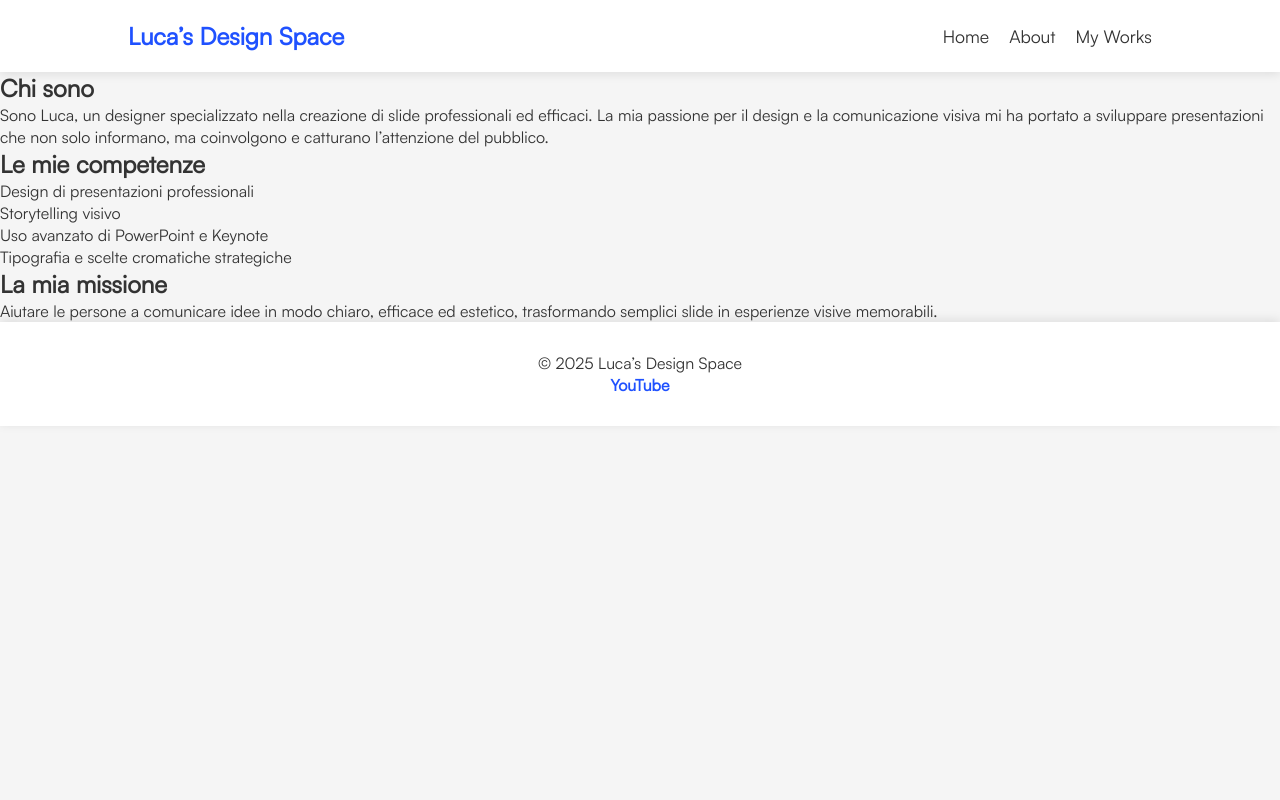
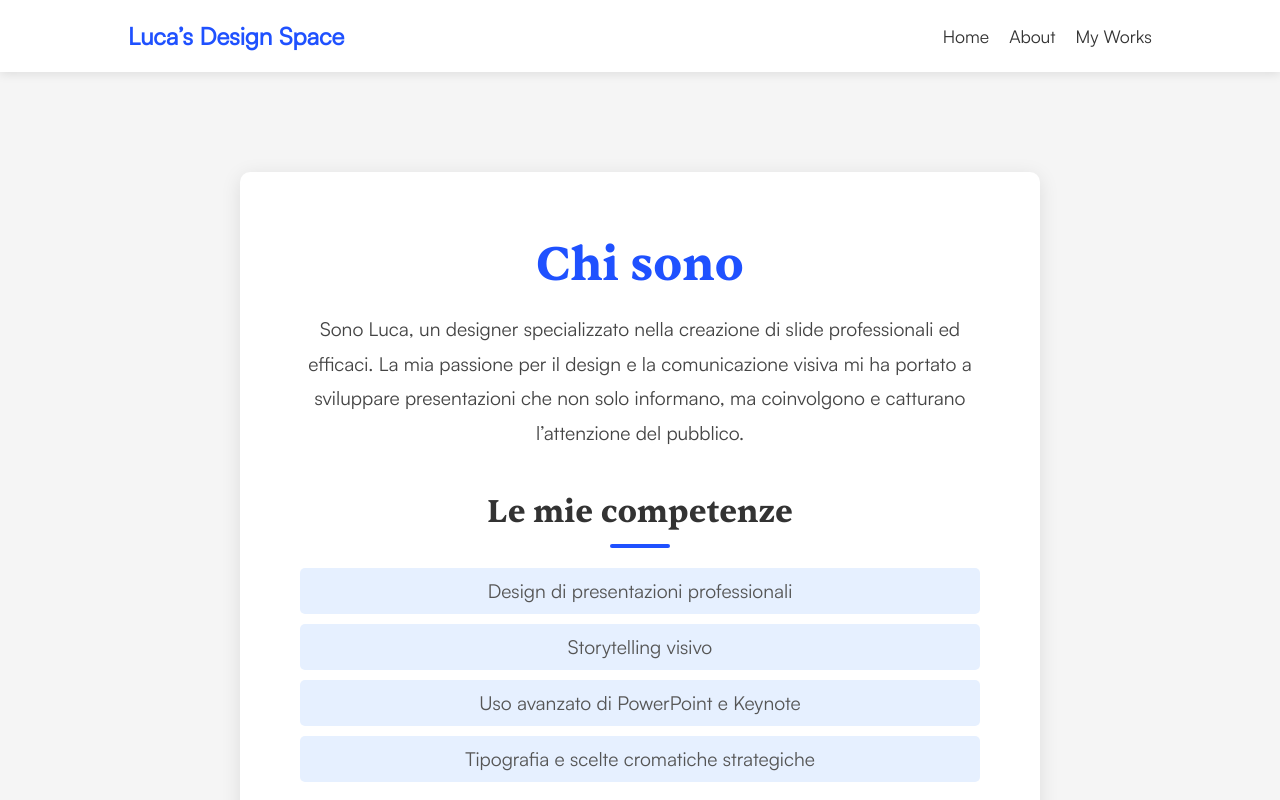
Before and after one commit to Luctrl693/lucadesignspace, a plain HTML site: page about.html in a window 1280 px wide. Shown: the top 800 px of the page. Drawn offline with Linux system fonts and the light colour scheme.

Commit message:
Aggiunta miglioramenti estetici a menu about

```diff
--- a/about.html
+++ b/about.html
@@ -8,7 +8,7 @@
     <!-- Collegamento al CSS -->
     <link rel="stylesheet" href="styles.css">
 </head>
-<body>
+<body class="about-page">
 
     <header>
         <div class="logo">Luca’s Design Space</div>
@@ -43,6 +43,7 @@
         <p>© 2025 Luca’s Design Space</p>
         <div class="social-links">
             <a href="https://www.youtube.com/@bigbrothers1215" target="_blank">YouTube</a>
+			<a href="https://it.pinterest.com/lucadesignspace/" target="_blank">Pinterest</a>
         </div>
     </footer>
 	<script>
--- a/styles.css
+++ b/styles.css
@@ -148,6 +148,7 @@ footer {
     text-decoration: none;
     color: #1F51FF;
     font-weight: 700;
+	display: inline-block;
 }
 
 /* Media Queries per dispositivi mobili */
@@ -213,3 +214,104 @@ footer {
         font-size: 2em;
     }
 }
+/* Stili specifici per la pagina About */
+.about-page h1,
+.about-page h2,
+.about-page h3,
+.about-page h4,
+.about-page h5,
+.about-page h6 {
+    font-family: 'Sentient', sans-serif;
+    font-weight: 700;
+}
+
+.about-page p,
+.about-page span,
+.about-page li {
+    font-family: 'Satoshi', sans-serif;
+}
+/* Stili per la pagina About */
+.about {
+    max-width: 800px;
+    margin: 100px auto;
+    padding: 20px;
+    text-align: center;
+    background: white;
+    border-radius: 10px;
+    box-shadow: 0 4px 20px rgba(0, 0, 0, 0.1);
+}
+
+.about-container {
+    padding: 40px;
+}
+
+.about h1 {
+    font-family: 'Sentient', sans-serif;
+    font-weight: 700;
+    font-size: 3em;
+    color: #1F51FF;
+    margin-bottom: 15px;
+}
+
+.about h2 {
+    font-family: 'Sentient', sans-serif;
+    font-weight: 700;
+    font-size: 2em;
+    color: #333;
+    margin-top: 40px;
+}
+
+.about p {
+    font-family: 'Satoshi', sans-serif;
+    font-size: 1.2em;
+    line-height: 1.8;
+    color: #444;
+    margin-bottom: 20px;
+}
+
+.about ul {
+    list-style: none;
+    padding: 0;
+    margin: 20px 0;
+}
+
+.about ul li {
+    font-family: 'Satoshi', sans-serif;
+    font-size: 1.2em;
+    color: #555;
+    padding: 10px;
+    background: #E6F0FF;
+    border-radius: 5px;
+    margin-bottom: 10px;
+}
+
+/* Effetto separatore */
+.about h2::after {
+    content: '';
+    display: block;
+    width: 60px;
+    height: 4px;
+    background: #1F51FF;
+    margin: 10px auto;
+    border-radius: 2px;
+}
+
+/* Responsive */
+@media (max-width: 768px) {
+    .about {
+        margin: 50px auto;
+        padding: 10px;
+    }
+
+    .about h1 {
+        font-size: 2.5em;
+    }
+
+    .about h2 {
+        font-size: 1.8em;
+    }
+
+    .about p, .about ul li {
+        font-size: 1.1em;
+    }
+}
```
Also changed, not shown: index.html (+1 -0 lines).
